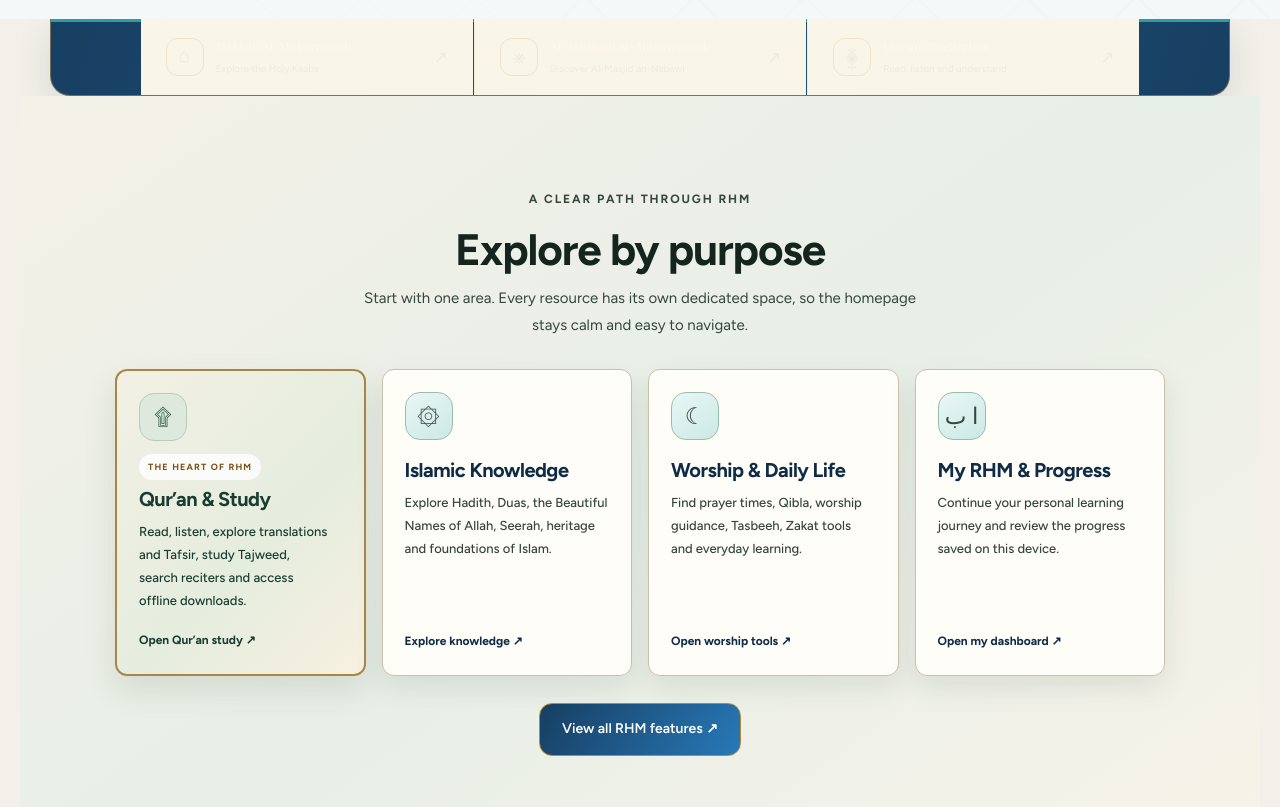
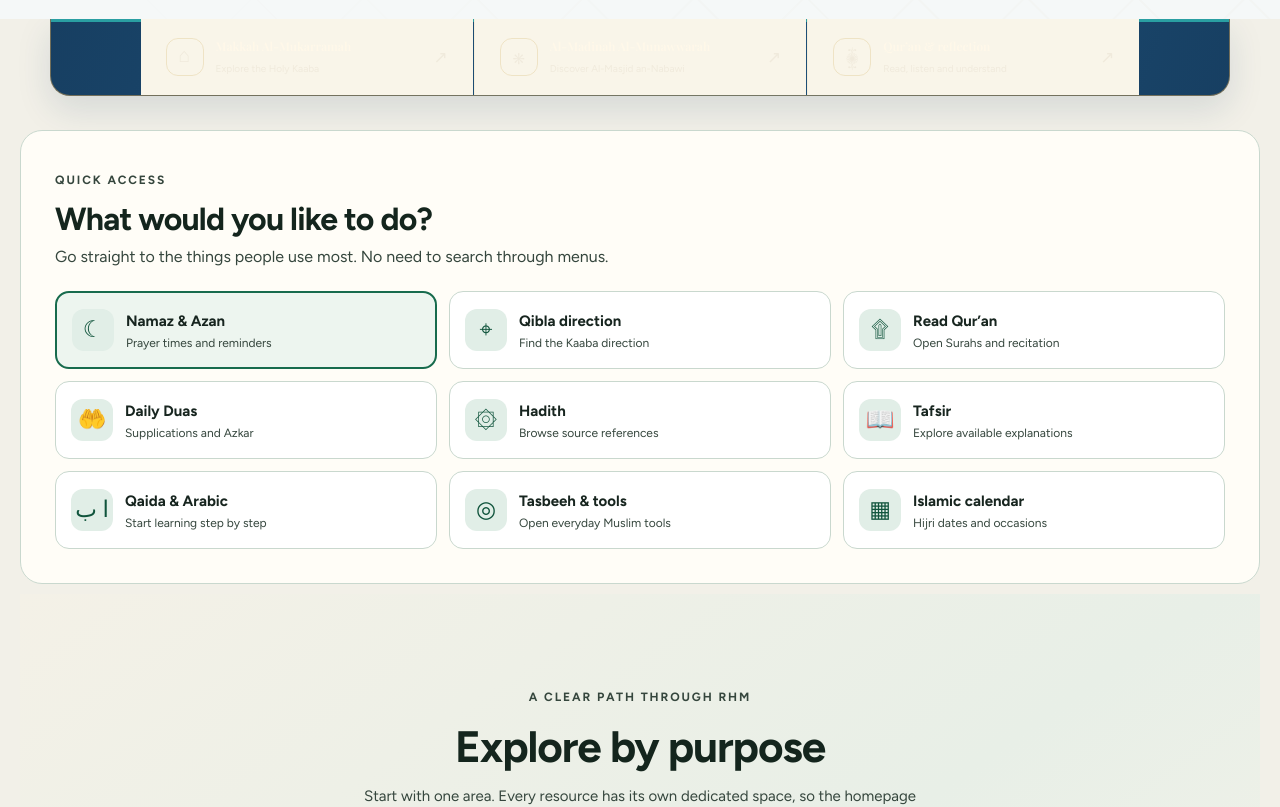
Before and after one commit to muhammadhadiurrehman7-max/rhm-islamic-circle, a Next.js app: page / in a window 1280 px wide. Shown: the part 900-1707 px from the top of the page. Built offline with nearby package versions, Linux system fonts and the light colour scheme; a web font is replaced by a local one.

Commit message:
Add prominent quick access for Salah, Azan and core features

```diff
--- a/app/page.tsx
+++ b/app/page.tsx
@@ -57,7 +57,7 @@ export default function Home() {
         <a className="brand" href="/" aria-label="RHM Islam 360 — Rehmat, Hidayat and Ma’rifat"><span className="brand-mark">ر</span><span className="brand-copy"><strong>RHM Islam 360</strong><small>Rehmat • Hidayat • Ma’rifat</small></span></a>
         <button className="mobile-menu-toggle" type="button" aria-expanded={mobileMenuOpen} aria-controls="primary-navigation" onClick={() => setMobileMenuOpen((open) => !open)}><span aria-hidden="true">{mobileMenuOpen ? "×" : "☰"}</span><span>{mobileMenuOpen ? "Close" : "Menu"}</span></button>
         <nav id="primary-navigation" className={`nav-links${mobileMenuOpen ? " is-open" : ""}`} aria-label="Main navigation">
-          <a onClick={() => setMobileMenuOpen(false)} href="/">Home</a><a onClick={() => setMobileMenuOpen(false)} href="/quran">Qur’an</a><a onClick={() => setMobileMenuOpen(false)} href="/academy">Learn</a><a onClick={() => setMobileMenuOpen(false)} href="/explore#practice">Practice</a><a onClick={() => setMobileMenuOpen(false)} href="/my-rhm">My RHM</a><a onClick={() => setMobileMenuOpen(false)} href="/explore">Explore all</a>
+          <a onClick={() => setMobileMenuOpen(false)} href="/">Home</a><a onClick={() => setMobileMenuOpen(false)} href="/quran">Qur’an</a><a onClick={() => setMobileMenuOpen(false)} href="/academy">Learn</a><a onClick={() => setMobileMenuOpen(false)} href="/prayer-times">Prayer & Azan</a><a onClick={() => setMobileMenuOpen(false)} href="/explore#practice">Practice</a><a onClick={() => setMobileMenuOpen(false)} href="/my-rhm">My RHM</a><a onClick={() => setMobileMenuOpen(false)} href="/explore">Explore all</a>
         </nav>
         <div className="nav-actions"><a className="btn btn-primary" href="/login">Join the circle</a></div>
       </header>
@@ -121,6 +121,48 @@ export default function Home() {
 
 
 
+
+      <section className="home-quick-access" aria-labelledby="quick-access-title">
+        <div className="home-quick-access-heading">
+          <span className="eyebrow">Quick access</span>
+          <h2 id="quick-access-title">What would you like to do?</h2>
+          <p>Go straight to the things people use most. No need to search through menus.</p>
+        </div>
+        <div className="home-quick-access-grid">
+          <a className="home-quick-link home-quick-prayer" href="/prayer-times"><span aria-hidden="true">☾</span><strong>Namaz & Azan</strong><small>Prayer times and reminders</small></a>
+          <a className="home-quick-link" href="/daily-life#qibla"><span aria-hidden="true">⌖</span><strong>Qibla direction</strong><small>Find the Kaaba direction</small></a>
+          <a className="home-quick-link" href="/quran"><span aria-hidden="true">۩</span><strong>Read Qur’an</strong><small>Open Surahs and recitation</small></a>
+          <a className="home-quick-link" href="/duas"><span aria-hidden="true">🤲</span><strong>Daily Duas</strong><small>Supplications and Azkar</small></a>
+          <a className="home-quick-link" href="/hadith"><span aria-hidden="true">۞</span><strong>Hadith</strong><small>Browse source references</small></a>
+          <a className="home-quick-link" href="/tafsir"><span aria-hidden="true">📖</span><strong>Tafsir</strong><small>Explore available explanations</small></a>
+          <a className="home-quick-link" href="/qaida"><span aria-hidden="true">ا ب</span><strong>Qaida & Arabic</strong><small>Start learning step by step</small></a>
+          <a className="home-quick-link" href="/companion"><span aria-hidden="true">◎</span><strong>Tasbeeh & tools</strong><small>Open everyday Muslim tools</small></a>
+          <a className="home-quick-link" href="/islamic-calendar"><span aria-hidden="true">▦</span><strong>Islamic calendar</strong><small>Hijri dates and occasions</small></a>
+        </div>
+      </section>
+      <style jsx global>{`
+        .home-quick-access{width:min(1240px,calc(100% - 40px));margin:34px auto 10px;padding:clamp(22px,3vw,34px);border:1px solid #c9d8ce;border-radius:22px;background:#fffdf7;color:#17251f}
+        .home-quick-access-heading{max-width:720px;margin-bottom:20px}
+        .home-quick-access-heading h2{margin:6px 0;color:#14251d;font-size:clamp(24px,3vw,32px);line-height:1.2}
+        .home-quick-access-heading p{margin:0;color:#35463d;line-height:1.65}
+        .home-quick-access-grid{display:grid;grid-template-columns:repeat(3,minmax(0,1fr));gap:12px}
+        .home-quick-link{display:grid;grid-template-columns:42px minmax(0,1fr);grid-template-rows:auto auto;align-items:center;column-gap:12px;min-height:78px;padding:13px 15px;border:1px solid #c9d8ce;border-radius:14px;background:#fff;color:#17251f;text-decoration:none;transition:border-color .16s ease,transform .16s ease,box-shadow .16s ease}
+        .home-quick-link:hover{border-color:#176b4d;transform:translateY(-2px);box-shadow:0 7px 20px rgba(23,107,77,.10)}
+        .home-quick-link>span{grid-row:1/3;display:grid;place-items:center;width:42px;height:42px;border-radius:12px;background:#e1eee7;color:#10543c;font-size:23px}
+        .home-quick-link strong{align-self:end;color:#17251f;font-size:15px}
+        .home-quick-link small{align-self:start;color:#46584d;font-size:12px;line-height:1.4}
+        .home-quick-link.home-quick-prayer{border:2px solid #176b4d;background:#edf5ef}
+        .home-quick-link:focus-visible{outline:3px solid #b98735;outline-offset:3px}
+        html[data-site-theme="dark"] .home-quick-access{background:#17231e;border-color:#40594b;color:#fff8e9}
+        html[data-site-theme="dark"] .home-quick-access-heading h2,html[data-site-theme="dark"] .home-quick-link strong{color:#fff8e9}
+        html[data-site-theme="dark"] .home-quick-access-heading p,html[data-site-theme="dark"] .home-quick-link small{color:#e0e9e2}
+        html[data-site-theme="dark"] .home-quick-link{background:#101b16;border-color:#40594b}
+        html[data-site-theme="dark"] .home-quick-link>span{background:#294638;color:#d5f0df}
+        html[data-site-theme="dark"] .home-quick-link.home-quick-prayer{background:#1c382a;border-color:#9abdaa}
+        @media(max-width:760px){.home-quick-access{width:calc(100% - 28px);margin:24px auto 8px;padding:20px 16px}.home-quick-access-grid{grid-template-columns:repeat(2,minmax(0,1fr));gap:9px}.home-quick-link{grid-template-columns:36px minmax(0,1fr);min-height:74px;padding:10px;column-gap:9px}.home-quick-link>span{width:36px;height:36px;font-size:20px}.home-quick-link strong{font-size:13px}.home-quick-link small{font-size:11px}}
+        @media(max-width:380px){.home-quick-access-grid{grid-template-columns:1fr}}
+        @media(prefers-reduced-motion:reduce){.home-quick-link{transition:none}.home-quick-link:hover{transform:none}}
+      `}</style>
       <section className="faith-entry-section" aria-labelledby="faith-entry-title">
         <div className="faith-entry-heading">
           <span className="eyebrow">A clear path through RHM</span>
```
